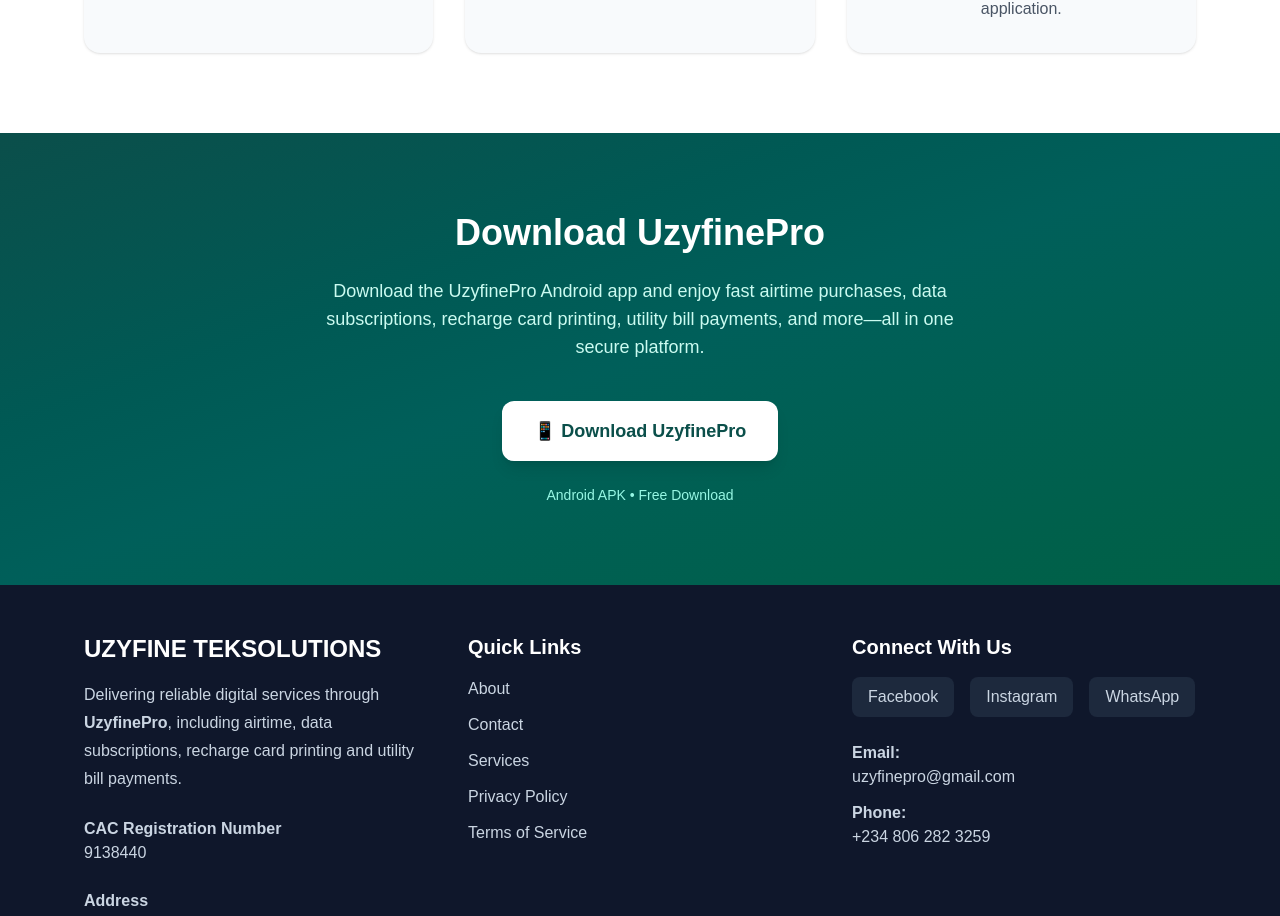
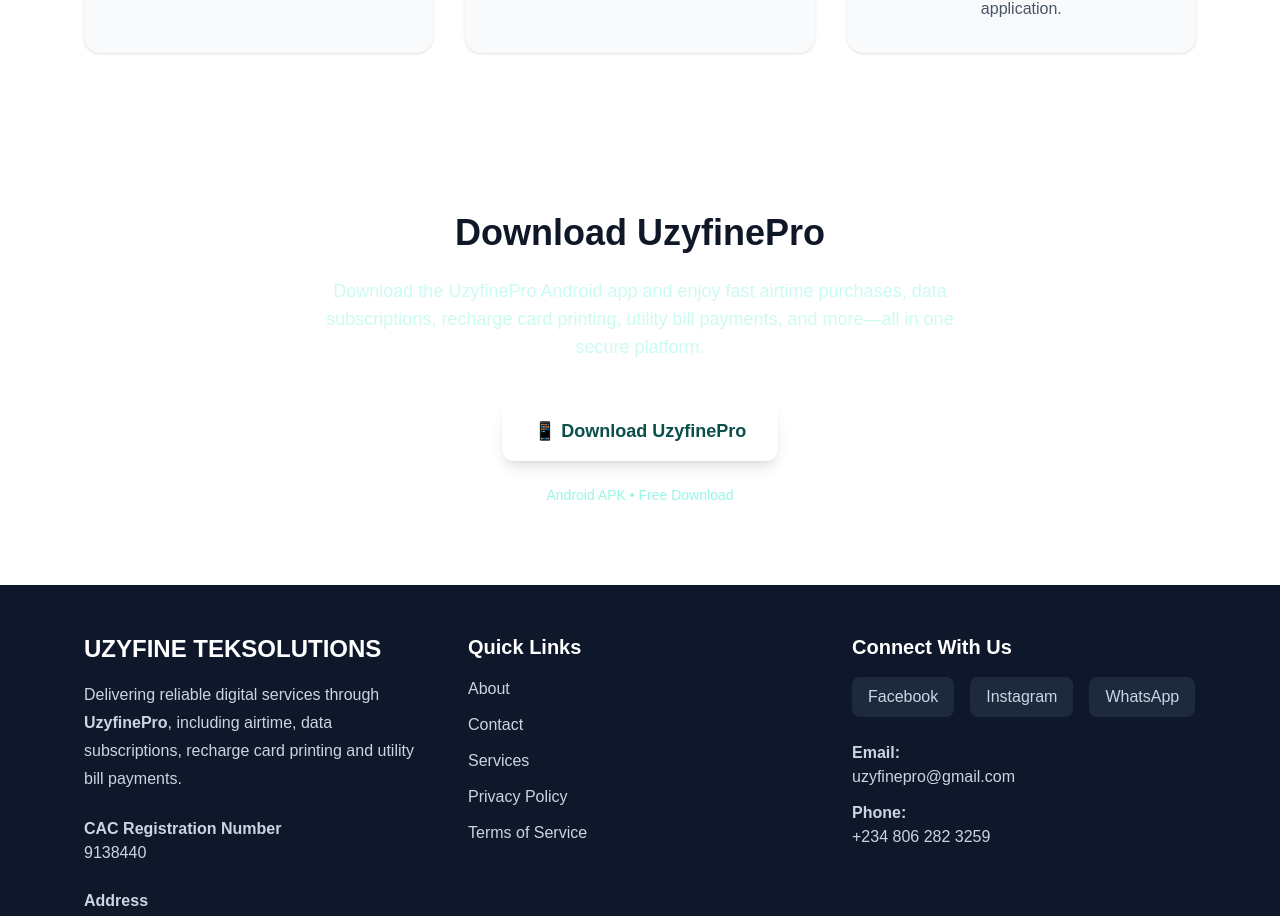
Before and after one commit to jobfranklin71-maker/uzyfine-website, a Next.js app: page / in a window 1280 px wide. Shown: the part 1893-2809 px from the top of the page. Built offline with nearby package versions, Linux system fonts and the light colour scheme.

Commit message:
Add download section

```diff
--- a/app/page.tsx
+++ b/app/page.tsx
@@ -266,7 +266,7 @@
 
 {/* ================= DOWNLOAD APP ================= */}
 
-<section className="bg-gradient-to-br from-teal-900 via-teal-800 to-emerald-800 py-20 text-white">
+<section className="bg-white py-20">
   <div className="mx-auto max-w-5xl px-5 text-center">
 
     <h2 className="text-4xl font-bold">
@@ -281,7 +281,7 @@
 
     <div className="mt-10 flex justify-center">
       <a
-        href="/downloads/UzyfinePro.apk"
+        href="/https://www.dropbox.com/scl/fi/utamfek1olx8oy49y9hb0/uzyfinepro_Final2.apk?rlkey=67bszrth7f8od4amdoc6vmz31&st=dgqjbg01&dl=1"
         className="rounded-xl bg-white px-8 py-4 text-lg font-semibold text-teal-900 shadow-lg transition hover:scale-105 hover:bg-slate-100"
       >
         📱 Download UzyfinePro
```
